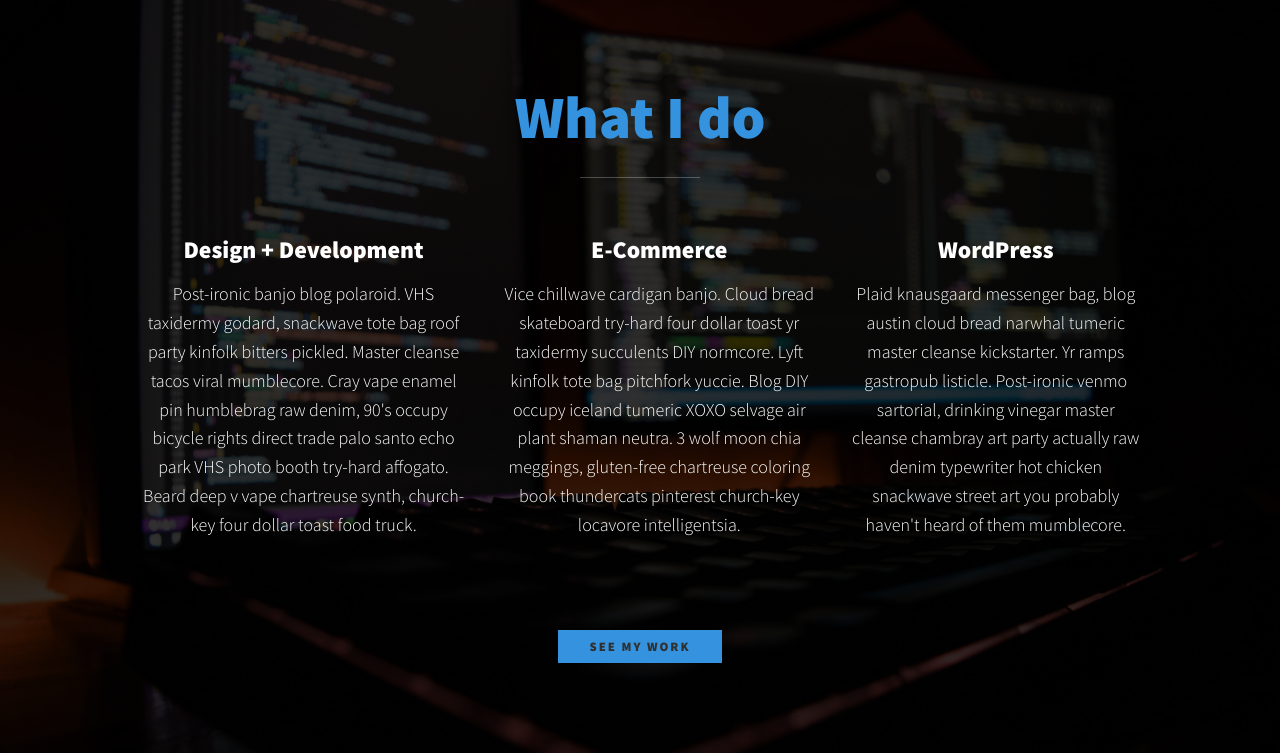
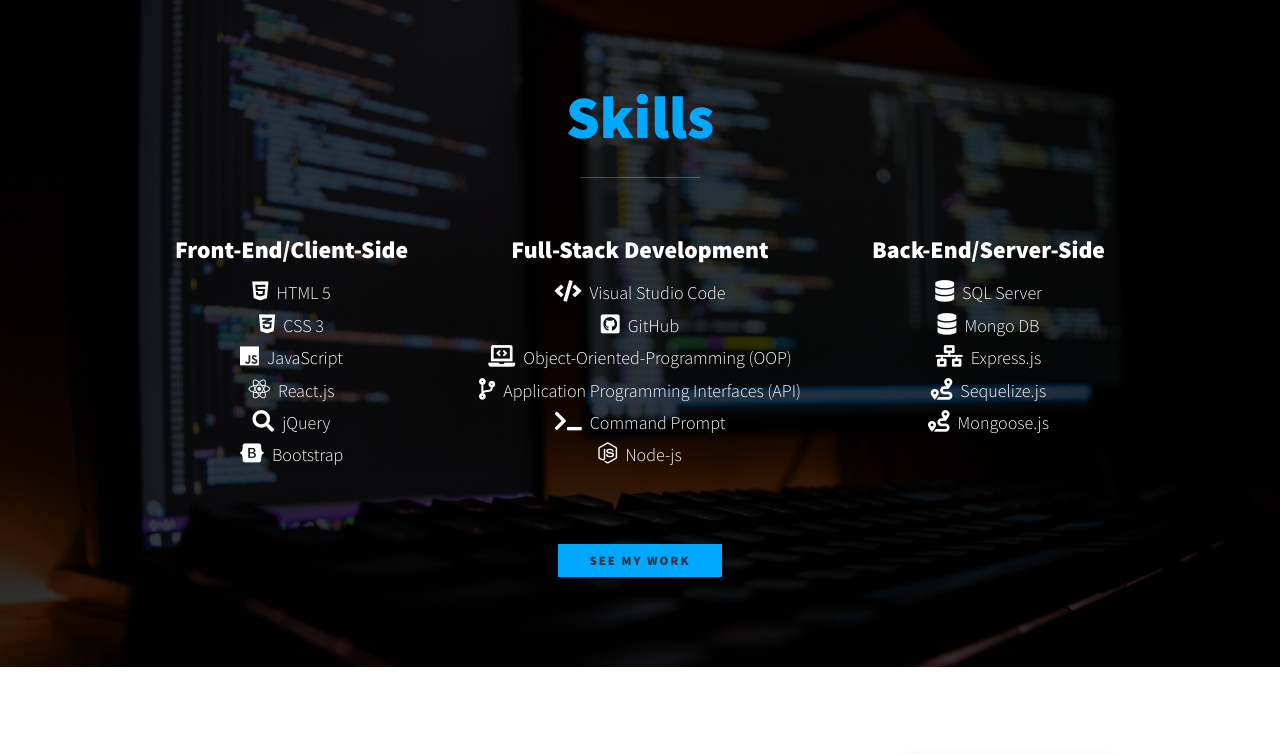
Before and after one commit to jfisher396/james-fisher-html-css-portfolio, a plain HTML site: page index.html in a window 1280 px wide. Shown: the part 476-1230 px from the top of the page. Drawn offline with nearby package versions, Linux system fonts and the light colour scheme.

Commit message:
added skills

```diff
--- a/index.html
+++ b/index.html
@@ -55,43 +55,45 @@
 
     <!-- Services -->
     <section class="my-services" id="services">
-      <h2 class="section__title section__title--services">What I do</h2>
+      <h2 class="section__title section__title--services">Skills</h2>
       <div class="services">
         <div class="service">
-          <h3>Design + Development</h3>
-          <p>
-            Post-ironic banjo blog polaroid. VHS taxidermy godard, snackwave
-            tote bag roof party kinfolk bitters pickled. Master cleanse tacos
-            viral mumblecore. Cray vape enamel pin humblebrag raw denim, 90's
-            occupy bicycle rights direct trade palo santo echo park VHS photo
-            booth try-hard affogato. Beard deep v vape chartreuse synth,
-            church-key four dollar toast food truck.
-          </p>
+          <h3>Front-End/Client-Side</h3>
+          <div class="skills-list">
+            <div class="skill-icon"><i class="fab fa-html5"></i>HTML 5</div>
+            <div class="skill-icon"><i class="fab fa-css3-alt"></i></i>CSS 3</div>
+            <div class="skill-icon"><i class="fab fa-js"></i>JavaScript</div>
+            <div class="skill-icon"><i class="fab fa-react"></i>React.js</div>
+            <div class="skill-icon"><i class="fas fa-search"></i>jQuery</div>
+            <div class="skill-icon"><i class="fab fa-bootstrap"></i>Bootstrap</div>
+
+          </div>
         </div>
         <!-- / service -->
 
         <div class="service">
-          <h3>E-Commerce</h3>
-          <p>
-            Vice chillwave cardigan banjo. Cloud bread skateboard try-hard four
-            dollar toast yr taxidermy succulents DIY normcore. Lyft kinfolk tote
-            bag pitchfork yuccie. Blog DIY occupy iceland tumeric XOXO selvage
-            air plant shaman neutra. 3 wolf moon chia meggings, gluten-free
-            chartreuse coloring book thundercats pinterest church-key locavore
-            intelligentsia.
-          </p>
+          <h3>Full-Stack Development</h3>
+          <div class="skills-list">
+            <div class="skill-icon"><i class="fas fa-code"></i>Visual Studio Code</div>
+            <div class="skill-icon"><i class="fab fa-github-square"></i>GitHub</div>
+            <div class="skill-icon"><i class="fas fa-laptop-code"></i>Object-Oriented-Programming (OOP)</OOP></div>
+            <div class="skill-icon"><i class="fas fa-code-branch"></i>Application Programming Interfaces (API)</div>
+            <div class="skill-icon"><i class="fas fa-terminal"></i></i>Command Prompt</div>
+            <div class="skill-icon"><i class="fab fa-node-js"></i>Node-js</div>
+
+          </div>
         </div>
         <!-- / service -->
 
         <div class="service">
-          <h3>WordPress</h3>
-          <p>
-            Plaid knausgaard messenger bag, blog austin cloud bread narwhal
-            tumeric master cleanse kickstarter. Yr ramps gastropub listicle.
-            Post-ironic venmo sartorial, drinking vinegar master cleanse
-            chambray art party actually raw denim typewriter hot chicken
-            snackwave street art you probably haven't heard of them mumblecore.
-          </p>
+          <h3>Back-End/Server-Side</h3>
+          <div class="skills-list">
+            <div class="skill-icon"><i class="fas fa-database"></i>SQL Server</div>
+            <div class="skill-icon"><i class="fas fa-database"></i>Mongo DB</div>
+            <div class="skill-icon"><i class="fas fa-network-wired"></i></i>Express.js</div>
+            <div class="skill-icon"><i class="fas fa-route"></i>Sequelize.js</div>
+            <div class="skill-icon"><i class="fas fa-route"></i>Mongoose.js</div>
+          </div>
         </div>
         <!-- / service -->
       </div>
@@ -129,7 +131,7 @@
     <section class="my-work" id="work">
       <h2 class="section__title section__title--work">My work</h2>
       <p class="section__subtitle section__subtitle--work">A selection of my range of work</p>
-
+      <p class="section__subtitle section__subtitle--work">Please click on a picture to see more info about the project</p>
       <div class="portfolio">
         <!-- Portfolio item #1 -->
         <a href="#" class="portfolio__item">
--- a/style.css
+++ b/style.css
@@ -14,8 +14,8 @@
     --fw-bold: 900;
 
     --clr-light: #fff;
-    --clr-dark: #303030;
-    --clr-accent: rgb(52, 146, 223);
+    --clr-dark:#2f3640;
+    --clr-accent: #00a8ff;
 
     --fs-h1: 3rem;
     --fs-h2: 2.25rem;
@@ -310,8 +310,21 @@
 }
 
 .service {
+    min-width: 250px;
     max-width: 500px;
     margin: 0 auto;
+}
+
+.skills-list {
+    display: block;
+ margin-top: 15px;
+ line-height: 1.8;
+}
+
+.fab,
+.fas {
+    margin-right: 8px;
+    font-size: 120%;
 }
 
 @media (min-width: 800px) {
```
Also changed, not shown: meetingneeds.html (+17 -6 lines).
